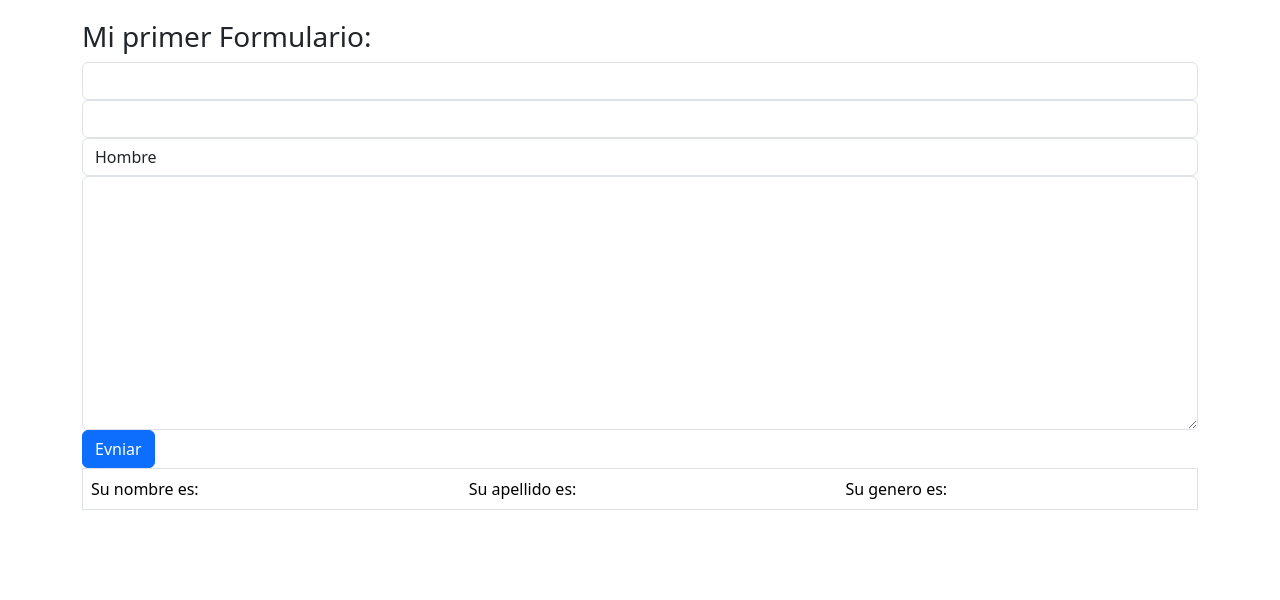
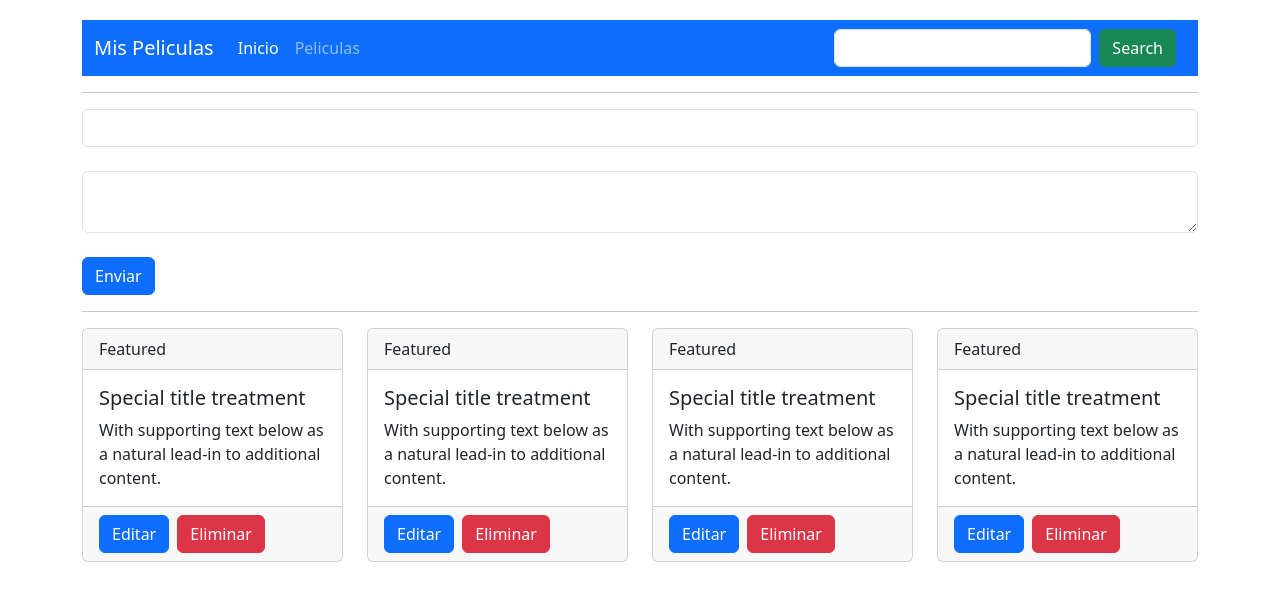
Before and after one commit to saulsistemas/CURSO_REACT, a React (Vite) app in the folder 04HOOKS/hook-app/: page / in a window 1280 px wide. Shown: the top 600 px of the page. Built offline with nearby package versions, Linux system fonts and the light colour scheme.

Commit message:
Estructura de Proyecto para buscar peliculas

```diff
--- a/04HOOKS/hook-app/src/HooksApp.jsx
+++ b/04HOOKS/hook-app/src/HooksApp.jsx
@@ -5,12 +5,14 @@ import { MiPrimerEstado } from "./REACT-VICTOR-ROBLES/01-useState/MiPrimerEstado
 import { MiPrimerEfecto } from "./REACT-VICTOR-ROBLES/02-useEfect/MiPrimerEfecto"
 import { MiPrimerAjax } from "./REACT-VICTOR-ROBLES/03-Ajax/MiPrimerAjax"
 import { MiPrimerFormulario } from "./REACT-VICTOR-ROBLES/04-formularios/MiPrimerFormulario"
+import { AppPelicula } from "./REACT-VICTOR-ROBLES/05-projecto-peliculas/AppPelicula"
 
 export const HooksApp = () =>{
     return(
         <>
-        <MiPrimerFormulario/>
-        {/*<MiPrimerAjax/>
+        <AppPelicula/>
+        {/*<MiPrimerFormulario/>
+        <MiPrimerAjax/>
         <MiPrimerEfecto/>
         <MiPrimerEstado/>
          <h1>Hooks App</h1>
--- /dev/null
+++ b/04HOOKS/hook-app/src/REACT-VICTOR-ROBLES/05-projecto-peliculas/AppPelicula.jsx
@@ -0,0 +1,110 @@
+
+
+export const AppPelicula = function () {
+
+    return (
+        <div className="container">
+            <nav className="navbar navbar-expand-lg navbar-dark bg-primary">
+
+                <div className="container-fluid">
+                    <a className="navbar-brand" href="#">Mis Peliculas</a>
+                    <button className="navbar-toggler" type="button" data-bs-toggle="collapse" data-bs-target="#navbarTogglerDemo02" aria-controls="navbarTogglerDemo02" aria-expanded="false" aria-label="Toggle navigation">
+                        <span className="navbar-toggler-icon"></span>
+                    </button>
+                    <div className="collapse navbar-collapse" id="navbarTogglerDemo02">
+                        <ul className="navbar-nav me-auto mb-2 mb-lg-0">
+                            <li className="nav-item">
+                                <a className="nav-link active" aria-current="page" href="#">Inicio</a>
+                            </li>
+                            <li className="nav-item">
+                                <a className="nav-link" href="#">Peliculas</a>
+                            </li>
+                        </ul>
+                        <form className="d-flex">
+                            <input type="text" className="form-control me-2" />
+                            <button className="btn btn-success" type="submit">Search</button>
+                        </form>
+                    </div>
+                </div>
+            </nav>
+            <hr />
+
+            <div className="row">
+                <div className="col-md-12">
+                    <form action="">
+                        <input type="text" className="form-control" name="titulo" /><br />
+                        <textarea name="titulo"   className="form-control"></textarea><br />
+                        <input className="btn btn-primary" type="submit" value="Enviar" />
+                    </form>
+                </div>
+            </div>
+
+            <hr />
+
+            <div className="row">
+                <div className="col-md-3">
+                    <div className="card">
+                        <div className="card-header">
+                            Featured
+                        </div>
+                        <div className="card-body">
+                            <h5 className="card-title">Special title treatment</h5>
+                            <p className="card-text">With supporting text below as a natural lead-in to additional content.</p>
+                        </div>
+                        <div className="card-footer">
+                            <a href="#" className="btn btn-primary me-md-2">Editar</a>
+                            <a href="#" className="btn btn-danger">Eliminar</a>
+                        </div>
+                    </div>
+                </div>
+                <div className="col-md-3">
+                    <div className="card">
+                        <div className="card-header">
+                            Featured
+                        </div>
+                        <div className="card-body">
+                            <h5 className="card-title">Special title treatment</h5>
+                            <p className="card-text">With supporting text below as a natural lead-in to additional content.</p>
+                        </div>
+                        <div className="card-footer">
+                            <a href="#" className="btn btn-primary me-md-2">Editar</a>
+                            <a href="#" className="btn btn-danger">Eliminar</a>
+                        </div>
+                    </div>
+                </div>
+                <div className="col-md-3">
+                    <div className="card">
+                        <div className="card-header">
+                            Featured
+                        </div>
+                        <div className="card-body">
+                            <h5 className="card-title">Special title treatment</h5>
+                            <p className="card-text">With supporting text below as a natural lead-in to additional content.</p>
+                        </div>
+                        <div className="card-footer">
+                            <a href="#" className="btn btn-primary me-md-2">Editar</a>
+                            <a href="#" className="btn btn-danger">Eliminar</a>
+                        </div>
+                    </div>
+                </div>
+                <div className="col-md-3">
+                    <div className="card">
+                        <div className="card-header">
+                            Featured
+                        </div>
+                        <div className="card-body">
+                            <h5 className="card-title">Special title treatment</h5>
+                            <p className="card-text">With supporting text below as a natural lead-in to additional content.</p>
+                        </div>
+                        <div className="card-footer">
+                            <a href="#" className="btn btn-primary me-md-2">Editar</a>
+                            <a href="#" className="btn btn-danger">Eliminar</a>
+                        </div>
+                    </div>
+                </div>
+            </div>
+
+        </div>
+    )
+
+}
```
Also changed, not shown: 04HOOKS/hook-app/src/REACT-VICTOR-ROBLES/05-projecto-peliculas/componentes/Listado.jsx (added, +8 -0 lines).
